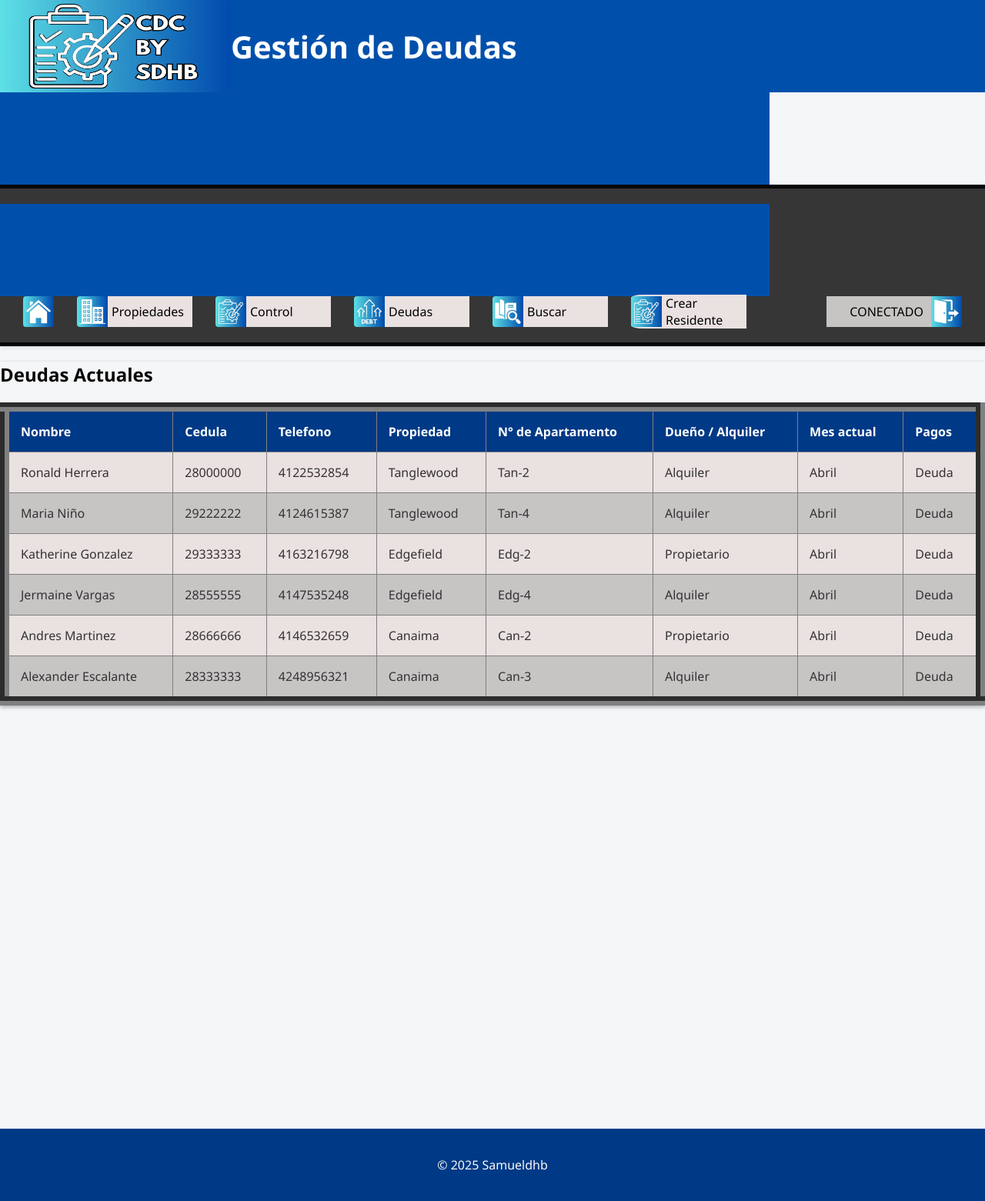
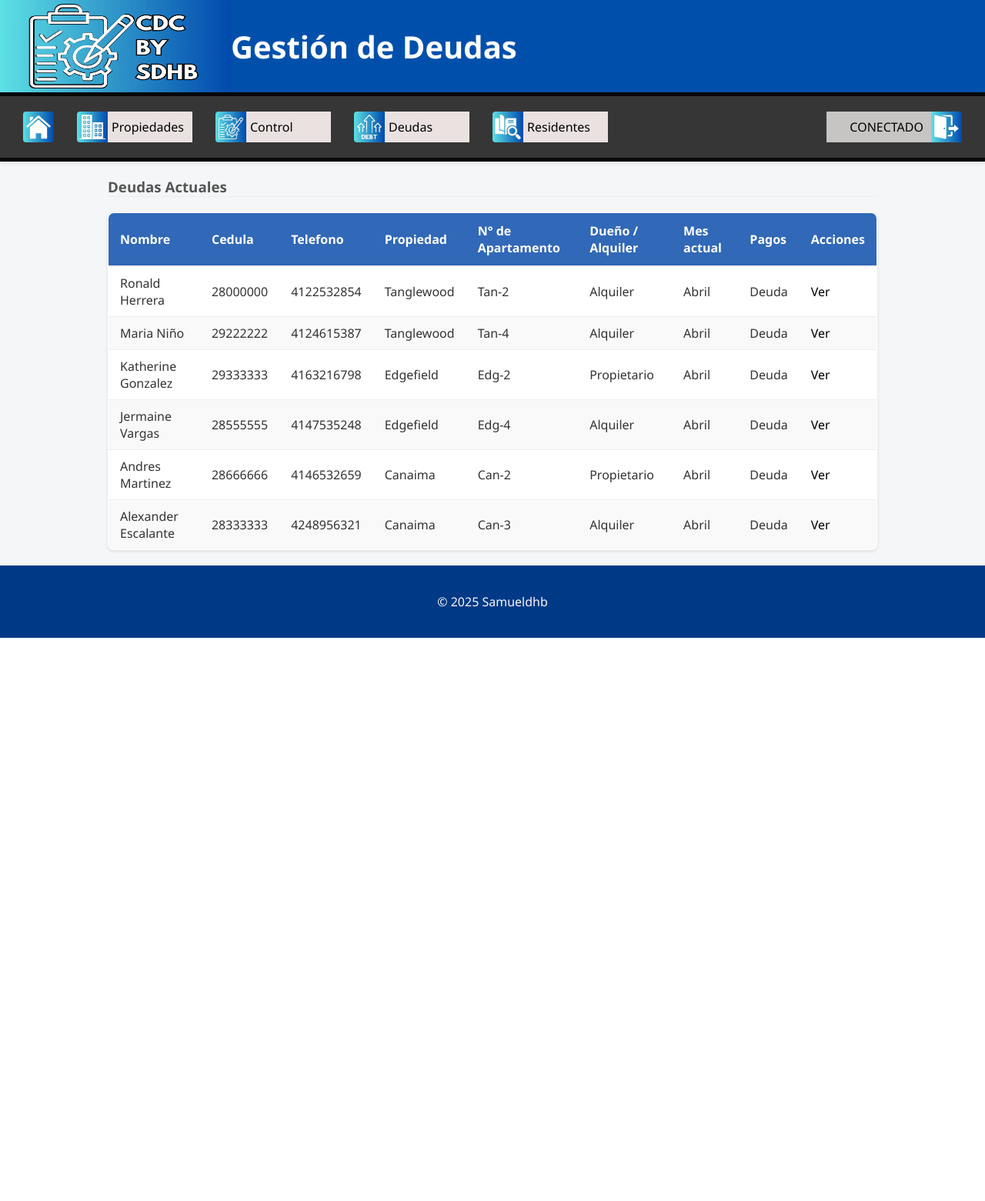
Before and after one commit to ronaldhab/CondoAdmin, a PHP site: page /deudas.php in a window 1280 px wide. Shown: the whole page at 77% size. After the commit the page ends 829 px from the top, so only its background shows below. Run offline with PHP 8.4, Linux system fonts and the light colour scheme; data comes from the database, SQL or seed files in the repository.

Commit message:
feat: add new property creation and update multiple files
- Added "crear propiedad" file for property creation.
- Updated "crear_residente.php" with new functionality.
- Modified "deudas.php" and "home.php" for improved performance.
- Added "htmlOtro.html" for additional HTML content.
- Updated "nav_home.php" for navigation improvements.
- Enhanced "propiedad.php" and "propiedades.php" with new features.
- Renamed "buscar.php" to "residentes.php" for better clarity.
- Updated "style.css" with new styles.

```diff
--- a/deudas.php
+++ b/deudas.php
@@ -15,6 +15,7 @@
             <a class="header-container" href="home.php">
                 <img src="img/banner.jpg" class="logo">
                 <h1 class="title">Gestión de Deudas</h1>
+            </a>
         </div>
     </header>
 
@@ -32,6 +33,7 @@
                 r.Cedula,
                 r.Telefono,
                 p.Nom_propiedad AS Propiedad,
+                p.Id_propiedad,
                 a.Nro_apartamento,
                 r.Tipo_res AS Tipo,
                 c.Meses,
@@ -49,11 +51,10 @@
     $resultado = mysqli_query($cone, $SQL);
     ?>
 
-    <div class="row">
-        <section class="tabla-container">
-            <h2>Deudas Actuales</h2>
-            <center>
-                <table border="12">
+    <div class="container">
+        <section>
+            <h3 class="h3-deuda">Deudas Actuales</h3>
+            <table class="deudas-table">
                 <thead>
                     <tr>
                         <th>Nombre</th>
@@ -64,6 +65,7 @@
                         <th>Dueño / Alquiler</th>
                         <th>Mes actual</th>
                         <th>Pagos</th>
+                        <th>Acciones</th>
                     </tr>
                 </thead>
                 <tbody>
@@ -77,19 +79,23 @@
                             <td><?php echo htmlspecialchars($row['Tipo']); ?></td>
                             <td><?php echo htmlspecialchars($row['Meses']); ?></td>
                             <td><?php echo htmlspecialchars($row['Pagos']); ?></td>
+                            <td>
+                                <a href="propiedad.php?id=<?php echo urlencode($row['Id_propiedad']); ?>" class="ver-detalles">Ver</a>
+                            </td>
+                            </td>
+                            </td>
                             </form>
                             </td>
                         </tr>
                     <?php } ?>
                 </tbody>
             </table>
-            </center>
+        </section>
     </div>
     </div>
     </main>
 </body>
 
-<br><br><br><br><br><br><br><br><br><br><br><br><br><br><br><br><br><br><br><br><br><br><br><br><br>
 <footer>
     <div class="container">
         <p>&copy; 2025 Samueldhb</p>
--- a/nav_home.php
+++ b/nav_home.php
@@ -23,16 +23,10 @@
                 <span class="nav_text">Deudas</span>
             </div>
         </a>
-        <a href="buscar.php">
+        <a href="residentes.php">
             <div class="nav_container">
                 <img class="nav_image" src="img/buscar.jpg" alt="Imagen 4" width="40" height="40">
-                <span class="nav_text">Buscar</span>
-            </div>
-        </a>
-        <a href="crear_residente.php">
-            <div class="nav_container">
-                <img class="nav_image" src="img/control.jpg" alt="Imagen 2" width="40" height="40">
-                <span class="nav_text">Crear Residente</span>
+                <span class="nav_text">Residentes</span>
             </div>
         </a>
         <a href="logout.php" class="elemento-derecha">
--- a/style.css
+++ b/style.css
@@ -91,6 +91,7 @@ body {
   padding: 0;
   background-color: #f4f6f8;
   color: #333;
+  height: 100vh; /* Asegura que ocupe toda la altura de la ventana */
 }
 
 .dashboard-container {
@@ -262,10 +264,112 @@ a {
   align-items: center;
 }
 
+.tabla-container {
+  margin: 20px auto;
+  padding: 20px;
+  background-color: #f9f9f9;
+  border-radius: 10px;
+  box-shadow: 0 4px 8px rgba(0, 0, 0, 0.1);
+}
+
+.deudas-table {
+  width: 100%;
+  border-collapse: collapse;
+  margin-top: 20px;
+  border: 1px solid #ddd;
+  border-radius: 8px;
+  overflow: hidden; /* Para que el border-radius funcione en la tabla */
+  box-shadow: 0 2px 4px rgba(0, 0, 0, 0.1);
+  background-color: #fff;
+}
+
+.h3-deuda {
+  margin-top: 0;
+  color: #555;
+  border-bottom: 1px solid #eee;
+}
+
+/* Estilos para la cabecera de la tabla (<th>) */
+.deudas-table th {
+  background-color: #3168b7;
+  color: #ffffff;
+  padding: 12px 15px;
+  text-align: left;
+  font-weight: bold;
+  border-bottom: 2px solid #eee;
+}
+
+/* Estilos para las celdas de datos (<td>) */
+.deudas-table td {
+  padding: 10px 15px;
+  border-bottom: 1px solid #eee;
+}
+
+/* Estilo para la última fila de datos para quitar el border inferior */
+.deudas-table tbody tr:last-child td {
+  border-bottom: none;
+}
+
+/* Estilo para filas pares del cuerpo de la tabla para un ligero contraste */
+.deudas-table tbody tr:nth-child(even) {
+  background-color: #f9f9f9;
+}
+
+/* Estilo al pasar el ratón por encima de las filas del cuerpo */
+.deudas-table tbody tr:hover {
+  background-color: #f0f0f0;
+  transition: background-color 0.1s ease-in-out;
+}
+
+.deudas-table .acciones button,
+.deudas-table .acciones a {
+  padding: 8px 12px;
+  margin: 5px;
+  border: none;
+  border-radius: 5px;
+  cursor: pointer;
+  text-decoration: none;
+  color: #fff;
+  font-size: 0.9em;
+  transition: background-color 0.3s ease;
+}
+
 .home {
   display: flex;
   align-items: center;
   margin-left: 30px;
+}
+
+.residentes-container {
+  max-width: 1000px;
+  margin: 0 auto;
+  padding: 20px;
+  display: flex;
+  flex-direction: row; /* Cambia la dirección a columnas */
+  align-items: flex-end; /* Alinea los elementos al inicio */
+  gap: 250px; /* Espaciado uniforme entre los elementos */
+  padding: 10px; /* Opcional: agrega un poco de espacio interno */
+}
+
+.crear-residente-container {
+  margin-top: 20px;
+  text-align: right;
+}
+
+.crear-residente-boton {
+  display: flex;
+  padding: 10px 15px;
+  background-color: #0050ab;
+  color: #ffffff;
+  text-decoration: none;
+  border-radius: 5px;
+  font-size: 14px;
+  font-weight: bold;
+  transition: background-color 0.3s ease;
+}
+
+.crear-residente-boton:hover {
+  background-color: #003986;
 }
 
 .elemento-izquierda-texto {
```
Also changed, not shown: other parts of style.css (+17 -19 lines), crear_residente.php (+3 -4 lines), home.php (+0 -40 lines), htmlOtro.html (added, +61 -0 lines), propiedad.php (+4 -4 lines), propiedades.php (+3 -9 lines), residentes.php (renamed from buscar.php, +10 -2 lines), 1 other file. Lines whose indentation alone changed are shown as unchanged.
